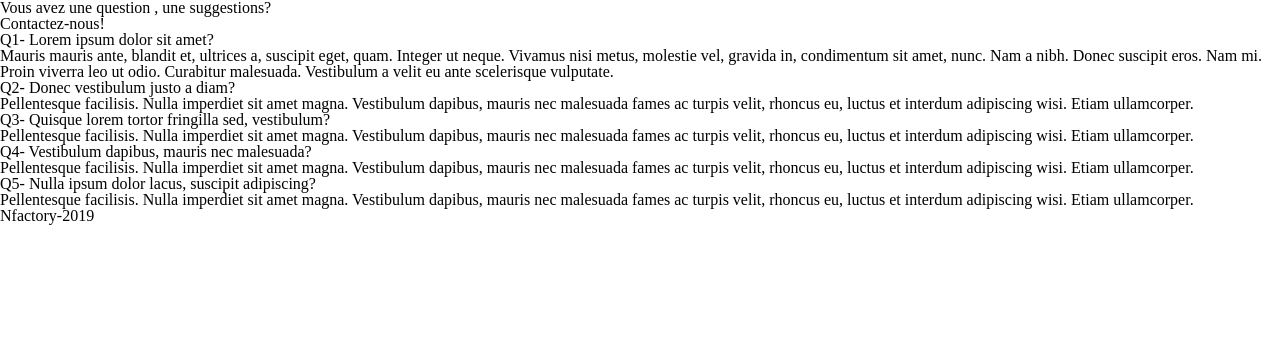
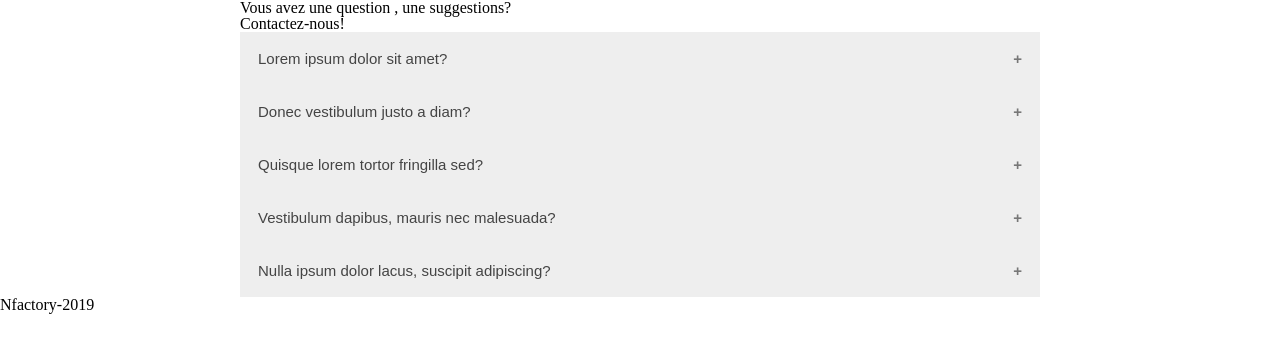
Before and after one commit to AxelBarbeHusson/reseaux, a PHP site: page /contact.php in a window 1280 px wide. Shown: the part 100-453 px from the top of the page. Run offline with PHP 8.4, Linux system fonts and the light colour scheme; a stand-in replaces the project's code that opens the database connection; some libraries are stand-ins or nearby versions.

Commit message:
Modification du styles.css Modification du main.js Modification de la page contact.php

```diff
--- a/assets/css/style.css
+++ b/assets/css/style.css
@@ -5,6 +5,11 @@
     width: 100%;
     margin: 0 auto;
     font-family: 'Roboto', sans-serif;
+}
+.wrap2 {
+    max-width: 800px;
+    width: 100%;
+    margin: 0 auto;
 }
 
 /*/ HEADER /*/
@@ -333,3 +338,40 @@ thead td {
     color: #FFF;
     font-weight: bold;
 }
+/*/ Formulaire de contact /*/
+.accordion {
+    background-color: #eee;
+    color: #444;
+    cursor: pointer;
+    padding: 18px;
+    width: 100%;
+    border: none;
+    text-align: left;
+    outline: none;
+    font-size: 15px;
+    transition: 0.4s;
+}
+
+.active, .accordion:hover {
+    background-color: #ccc;
+}
+
+.accordion:after {
+    content: '\002B';
+    color: #777;
+    font-weight: bold;
+    float: right;
+    margin-left: 5px;
+}
+
+.active:after {
+    content: "\2212";
+}
+
+.panel {
+    padding: 0 18px;
+    background-color: white;
+    max-height: 0;
+    overflow: hidden;
+    transition: max-height 0.2s ease-out;
+}
--- a/assets/js/main.js
+++ b/assets/js/main.js
@@ -1,40 +1,14 @@
-var ctx = document.getElementById('myChart').getContext('2d');
-var myChart = new Chart(ctx, {
-    type: 'bar',
-    data: {
-        labels: ['Red', 'Blue', 'Yellow', 'Green', 'Purple', 'Orange'],
-        datasets: [{
-            label: '# of Votes',
-            data: [12, 19, 3, 5, 2, 3],
-            backgroundColor: [
-                'rgba(255, 99, 132, 0.2)',
-                'rgba(54, 162, 235, 0.2)',
-                'rgba(255, 206, 86, 0.2)',
-                'rgba(75, 192, 192, 0.2)',
-                'rgba(153, 102, 255, 0.2)',
-                'rgba(255, 159, 64, 0.2)'
-            ],
-            borderColor: [
-                'rgba(255, 99, 132, 1)',
-                'rgba(54, 162, 235, 1)',
-                'rgba(255, 206, 86, 1)',
-                'rgba(75, 192, 192, 1)',
-                'rgba(153, 102, 255, 1)',
-                'rgba(255, 159, 64, 1)'
-            ],
-            borderWidth: 1
-        }]
-    },
-    options: {
-        scales: {
-            yAxes: [{
-                ticks: {
-                    beginAtZero: true
-                }
-            }]
+var acc = document.getElementsByClassName("accordion");
+var i;
+
+for (i = 0; i < acc.length; i++) {
+    acc[i].addEventListener("click", function() {
+        this.classList.toggle("active");
+        var panel = this.nextElementSibling;
+        if (panel.style.maxHeight) {
+            panel.style.maxHeight = null;
+        } else {
+            panel.style.maxHeight = panel.scrollHeight + "px";
         }
-    }
-})
-$( function() {
-    $( "#accordion" ).accordion();
-} );
+    });
+}
--- a/contact.php
+++ b/contact.php
@@ -4,6 +4,8 @@ require('inc/pdo.php');
 require('function/function.php');
 include('inc/header.php');
 ?>
+    <div class="wrap2">
+        <div id="accordéon">
             <div id="contact">
                 <h1>
                     Vous avez une question , une suggestions?
@@ -15,34 +17,47 @@ include('inc/header.php');
 
             </div>
             <div id="accordion">
-        <h3><span>Q1- </span>Lorem ipsum dolor sit amet?</h3>
-        <div id="questions">
+                <button class="accordion">Lorem ipsum dolor sit amet?</button>
+                <div class="panel">
                     <p>Mauris mauris ante, blandit et, ultrices a, suscipit eget, quam. Integer
                         ut neque. Vivamus nisi metus, molestie vel, gravida in, condimentum sit
                         amet, nunc. Nam a nibh. Donec suscipit eros. Nam mi. Proin viverra leo ut
                         odio. Curabitur malesuada. Vestibulum a velit eu ante scelerisque vulputate.</p>
                 </div>
-        <h3><span>Q2- </span>Donec vestibulum justo a diam?</h3>
-        <div id="questions">
-            <p>Pellentesque facilisis. Nulla imperdiet sit amet magna. Vestibulum dapibus, mauris nec malesuada fames ac
+
+                <button class="accordion">Donec vestibulum justo a diam?</button>
+                <div class="panel">
+                    <p>Pellentesque facilisis. Nulla imperdiet sit amet magna. Vestibulum dapibus, mauris nec malesuada
+                        fames ac
                         turpis velit, rhoncus eu, luctus et interdum adipiscing wisi. Etiam ullamcorper.</p>
                 </div>
-        <h3><span>Q3- </span>Quisque lorem tortor fringilla sed, vestibulum?</h3>
-        <div id="questions">
-            <p>Pellentesque facilisis. Nulla imperdiet sit amet magna. Vestibulum dapibus, mauris nec malesuada fames ac
+                <button class="accordion">Quisque lorem tortor fringilla sed?</button>
+                <div class="panel">
+                    <p>Pellentesque facilisis. Nulla imperdiet sit amet magna. Vestibulum dapibus, mauris nec malesuada
+                        fames ac
                         turpis velit, rhoncus eu, luctus et interdum adipiscing wisi. Etiam ullamcorper.</p>
                 </div>
-        <h3><span>Q4- </span>Vestibulum dapibus, mauris nec malesuada?</h3>
-        <div id="questions">
-            <p>Pellentesque facilisis. Nulla imperdiet sit amet magna. Vestibulum dapibus, mauris nec malesuada fames ac
+                <button class="accordion">Vestibulum dapibus, mauris nec malesuada?</button>
+                <div class="panel">
+                    <p>Pellentesque facilisis. Nulla imperdiet sit amet magna. Vestibulum dapibus, mauris nec malesuada
+                        fames ac
                         turpis velit, rhoncus eu, luctus et interdum adipiscing wisi. Etiam ullamcorper.</p>
                 </div>
-        <h3><span>Q5- </span>Nulla ipsum dolor lacus, suscipit adipiscing?</h3>
-        <div id="questions">
-            <p>Pellentesque facilisis. Nulla imperdiet sit amet magna. Vestibulum dapibus, mauris nec malesuada fames ac
+                <button class="accordion">Nulla ipsum dolor lacus, suscipit adipiscing?</button>
+                <div class="panel">
+                    <p>Pellentesque facilisis. Nulla imperdiet sit amet magna. Vestibulum dapibus, mauris nec malesuada
+                        fames ac
                         turpis velit, rhoncus eu, luctus et interdum adipiscing wisi. Etiam ullamcorper.</p>
                 </div>
+            </div>
+        </div>
+    </div>
+    <script
+            src="https://code.jquery.com/jquery-2.2.4.min.js"
+            integrity="sha256-BbhdlvQf/xTY9gja0Dq3HiwQF8LaCRTXxZKRutelT44="
+            crossorigin="anonymous"></script>
+    <script src="https://code.jquery.com/ui/1.12.1/jquery-ui.js"></script>
+    <script src="https://cdn.jsdelivr.net/npm/chart.js@2.8.0"></script>
 
-    </div>
 <?php
 include_once('inc/footer.php');
```
Lines whose indentation alone changed are shown as unchanged.
